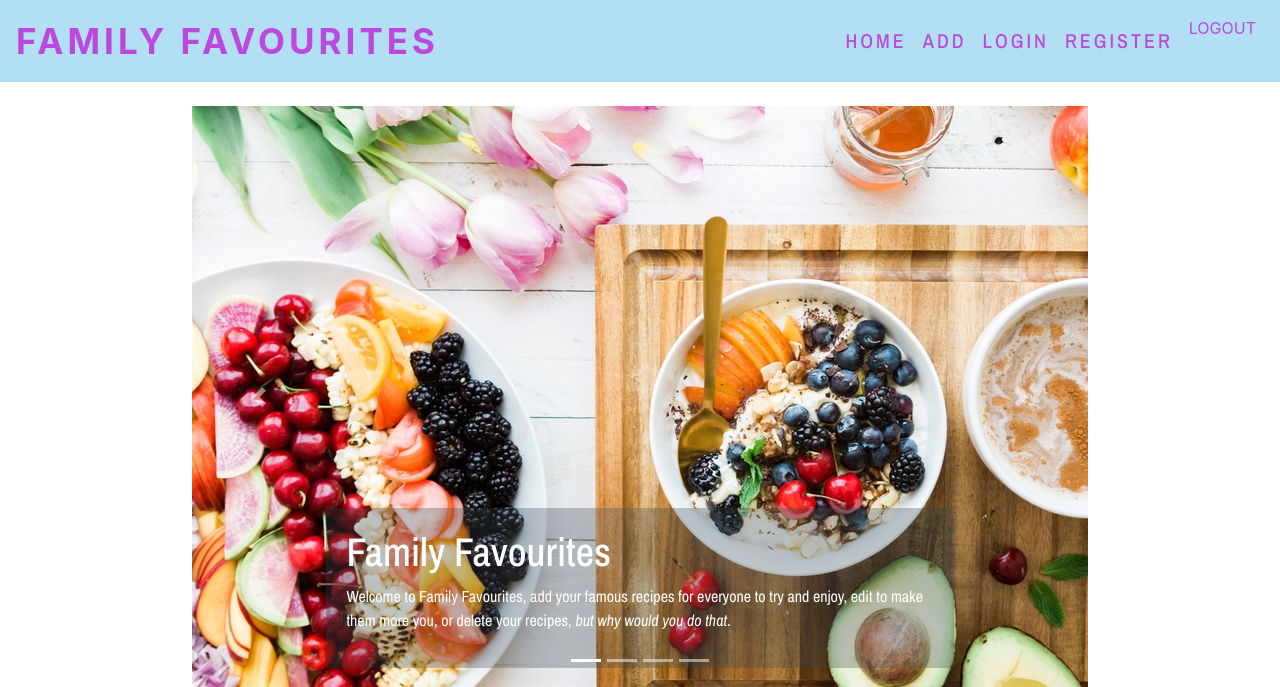
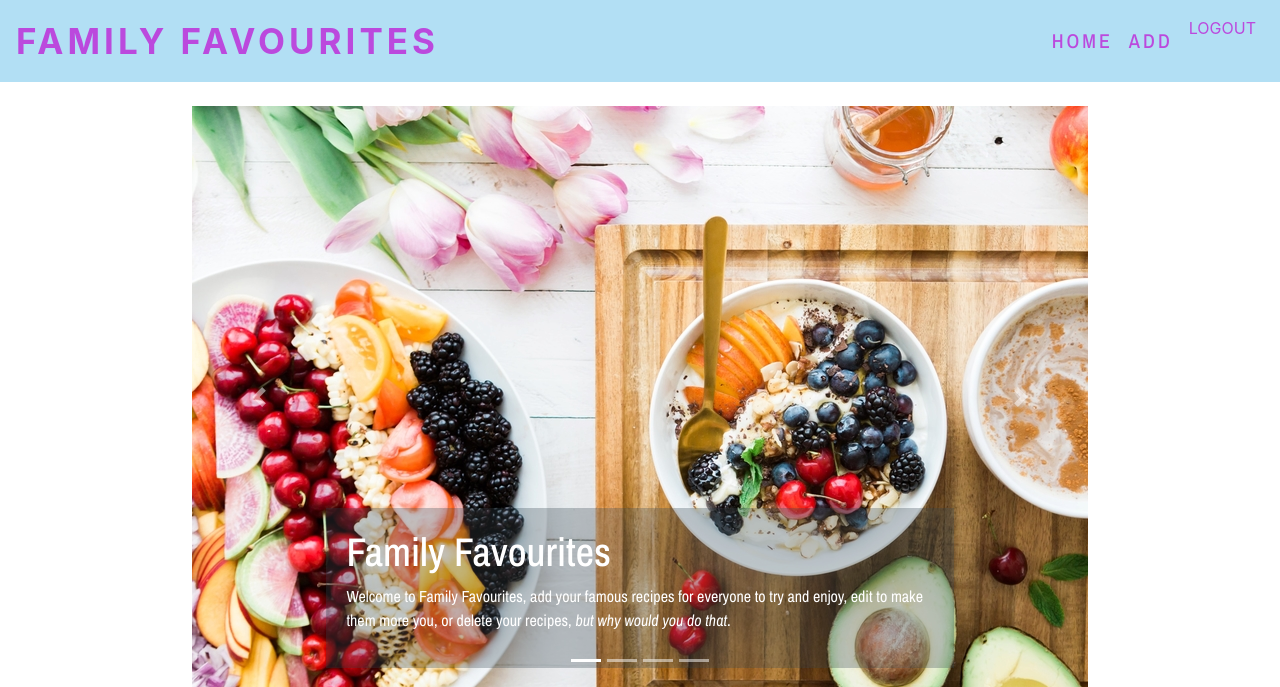
Before and after one commit to Stephen-Caldwell/Final-Year-Project, a Flask app: page / in a window 1280 px wide. Shown: the top 687 px of the page. Run offline with Flask 2, Linux system fonts and the light colour scheme; the visitor is signed in with stand-in values (Sample User, id 1); some libraries are stand-ins or nearby versions.

Commit message:
Login/register buttons disappear when logged in

```diff
--- a/app.py
+++ b/app.py
@@ -48,7 +48,7 @@ def index():
             new_email = user_data['email']
 
             return render_template('index.html', email=new_email)
-    return render_template('register.html')
+    return render_template('login.html')
 
 if __name__ == "__main__":
     app.run(host=os.environ.get("IP"),
@@ -114,6 +114,7 @@ def login():
 
             if password == passwordcheck:
                 session["email"] = email_val
+                session['logged_in'] = True
                 return redirect(url_for('index'))
             else:
                 if "email" in session:
@@ -143,6 +144,7 @@ def insert_user():
 def logout():
     if "email" in session:
         session.pop("email", None)
+        session['logged_in'] = False
         return render_template("login.html")
     else:
         return render_template('index.html')
--- a/templates/index.html
+++ b/templates/index.html
@@ -23,15 +23,19 @@
             <li class="nav-item">
               <a class="nav-link" href="{{ url_for('addrecipe') }}">Add</a>
             </li>
-            <li class="nav-item active">
-              <a class="nav-link" href="{{ url_for('login') }}">Login</a>
-            </li>
-            <li class="nav-item">
-              <a class="nav-link" href="{{ url_for('register') }}">Register</a>
-            </li>
+            {% if session['logged_in'] %}
             <li>
               <a class="nav-link" href="{{ url_for('logout') }}">Logout</a>
             </li>
+            {% else %}
+              <li class="nav-item active">
+                <a class="nav-link" style="visibility:visible" href="{{ url_for('login') }}">Login</a>
+              </li>
+              <li class="nav-item">
+                <a class="nav-link" style="visibility:visible" href="{{ url_for('register') }}">Register</a>
+              </li>
+            {% endif %}
+
           </ul>
         </div>
       </nav>
```
